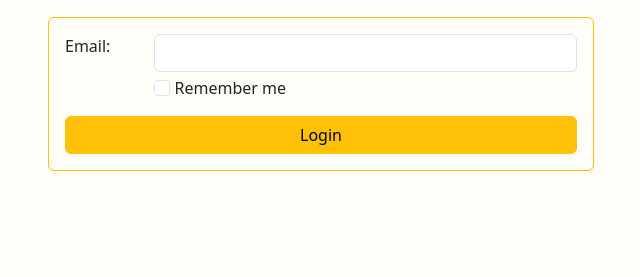
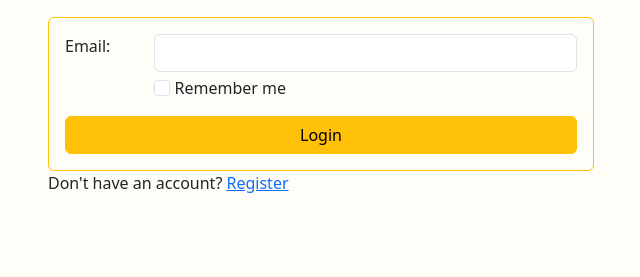
Before and after one commit to akezhev/Quiz, a PHP site: page / in a window 1280 px wide. Shown: the part 379-656 px from the top of the page, without its empty margins (319-959 px from the left). Run offline with PHP 8.4, Linux system fonts and the light colour scheme.

Commit message:
Update login.php

```diff
--- a/login.php
+++ b/login.php
@@ -20,5 +20,6 @@
                 <button type="submit" class="btn btn-warning">Login</button>
             </div>
         </form>
+        <p>Don't have an account? <a href="/index.php?route=registration">Register</a></p>
     </div>
 </div>
```
